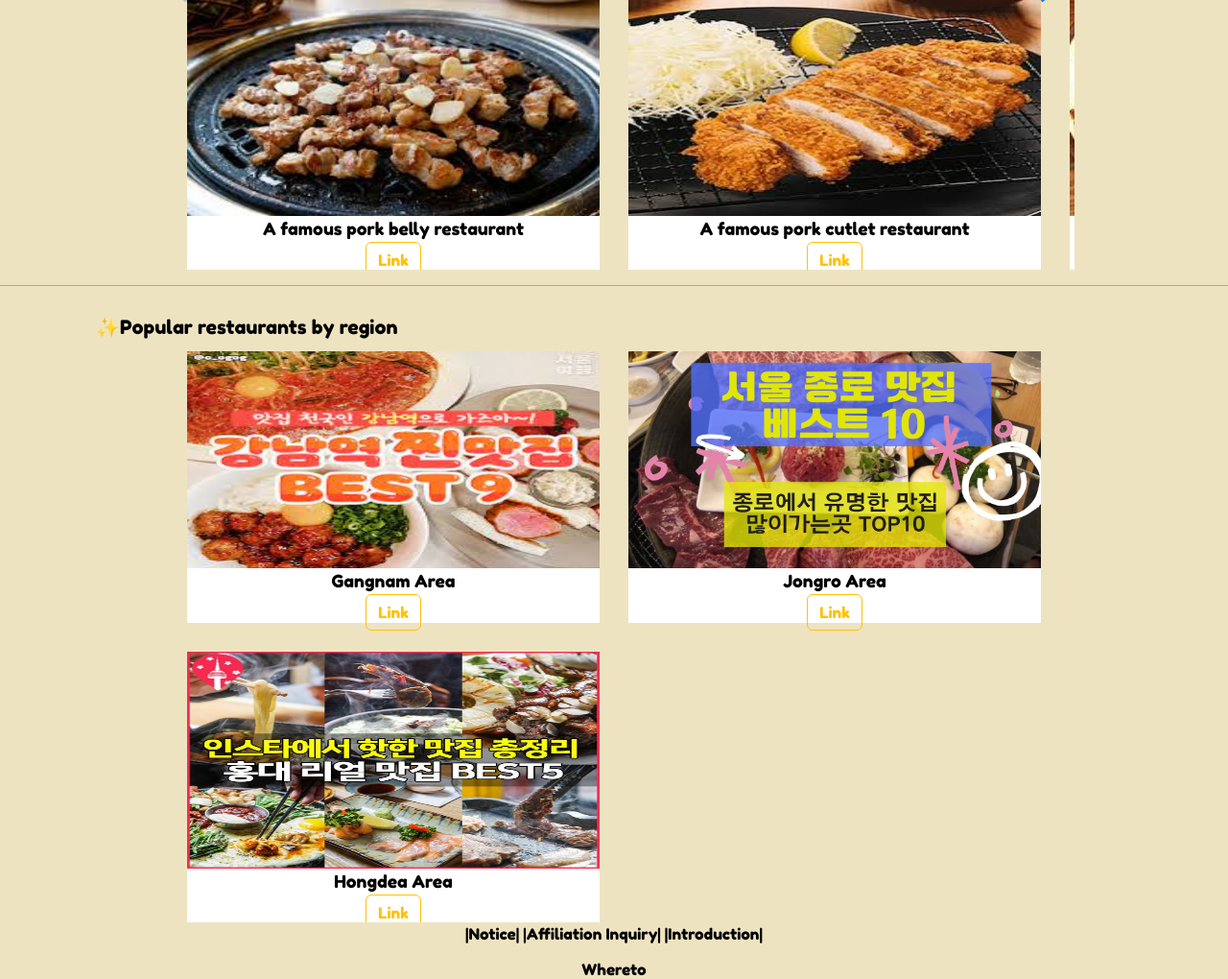
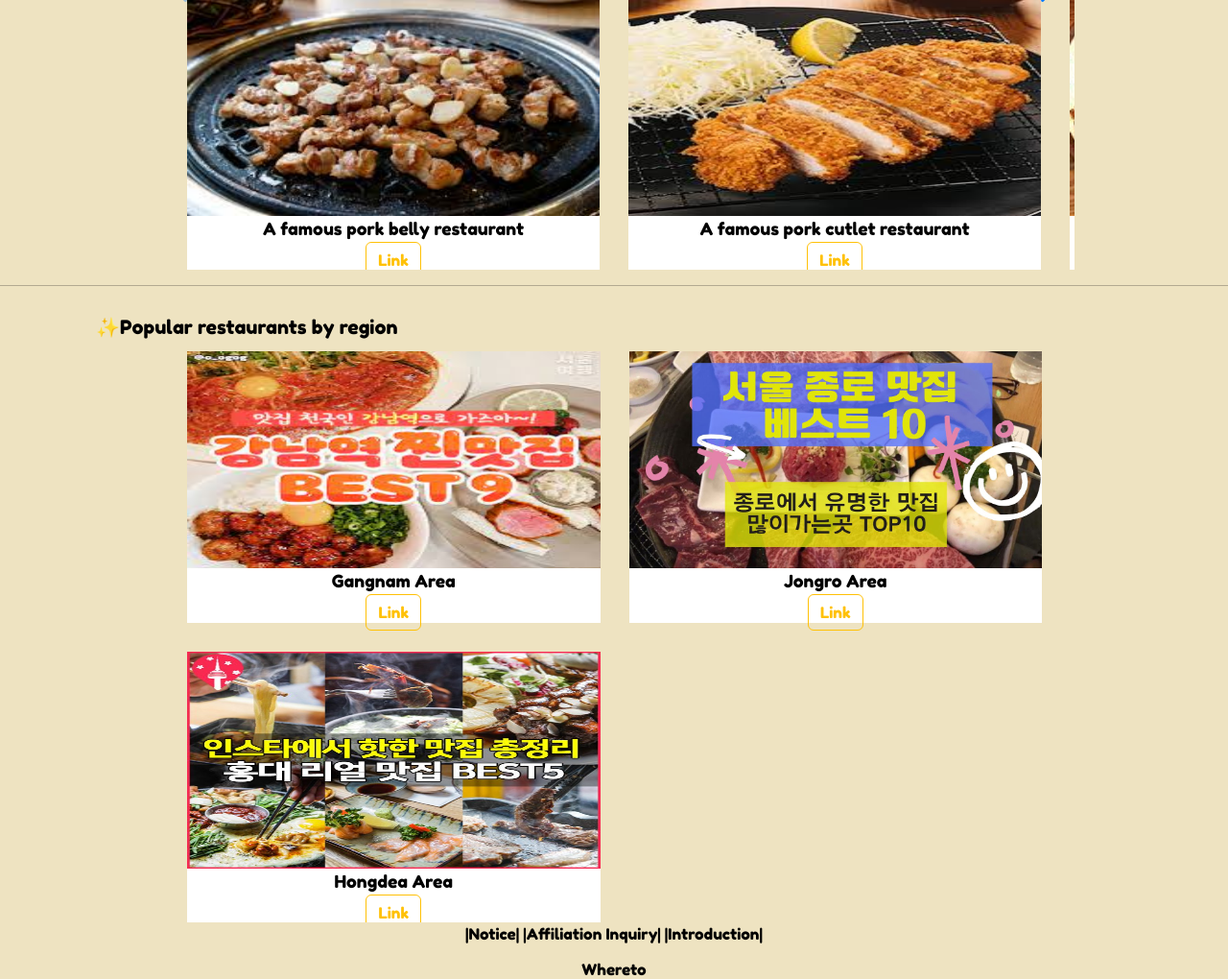
Before and after one commit to NewHoony/whereto, a Django app: page / in a window 1280 px wide. Shown: the part 791-1811 px from the top of the page at 96% size. Run offline with Django 4.2, Linux system fonts and the light colour scheme; some libraries are stand-ins or nearby versions.

Commit message:
jenkins cd/cd

```diff
--- a/templates/main/index.html
+++ b/templates/main/index.html
@@ -43,7 +43,7 @@
       <h5>✨Popular restaurants by region</h5>
 </div>
         <!-- Swiper -->
-        <div class="swiper mySwiper" style="padding-top: 5px; padding-left: 35px; padding-right: 35px;">
+        <div class="swiper mySwiper" style="padding-top: 5px; padding-left: 35px; padding-right: 34px;">
           <div class="swiper-wrapper">
             <div class="swiper-slide"><img src="/static/assets/Area1.jpg" style="width: 100%; height: 80%;">Gangnam Area<br><button class="btn btn-outline-warning">Link</button></div>
             <div class="swiper-slide"><img src="/static/assets/Area2.jpg" style="width: 100%; height: 80%;">Hongdea Area<br><button class="btn btn-outline-warning">Link</button></div>
```
